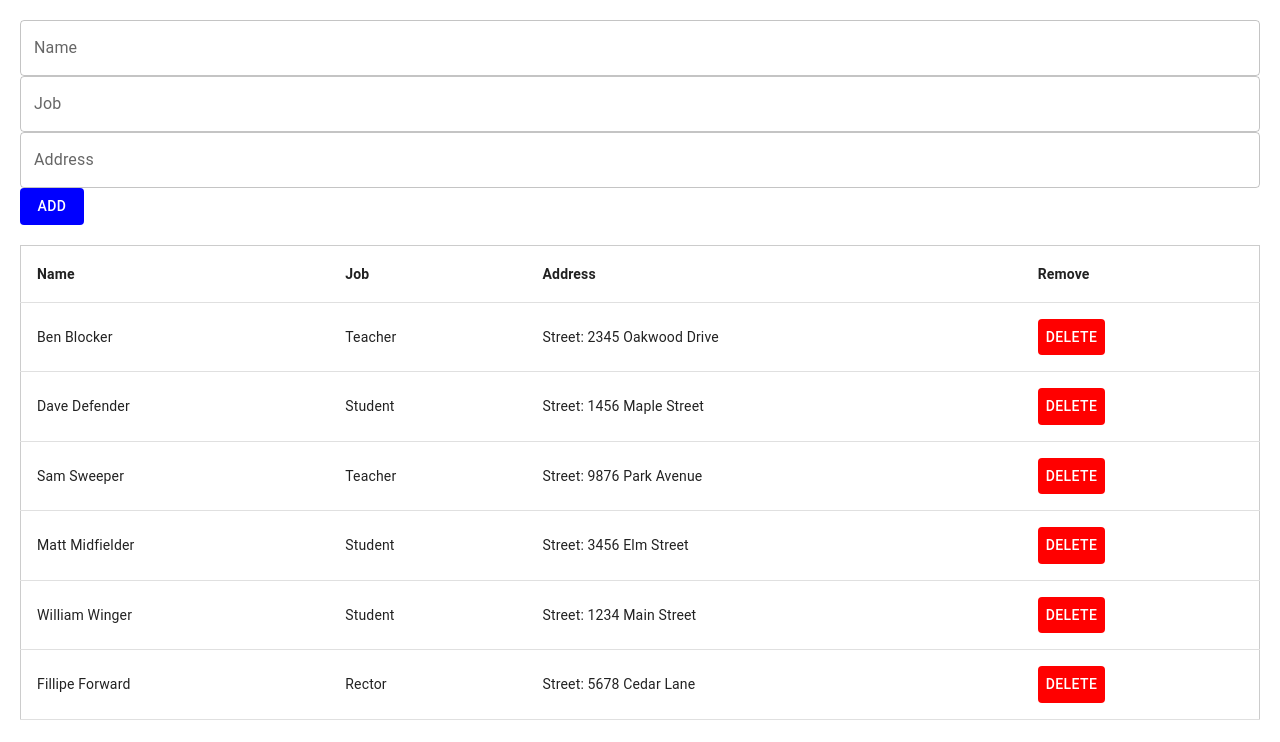
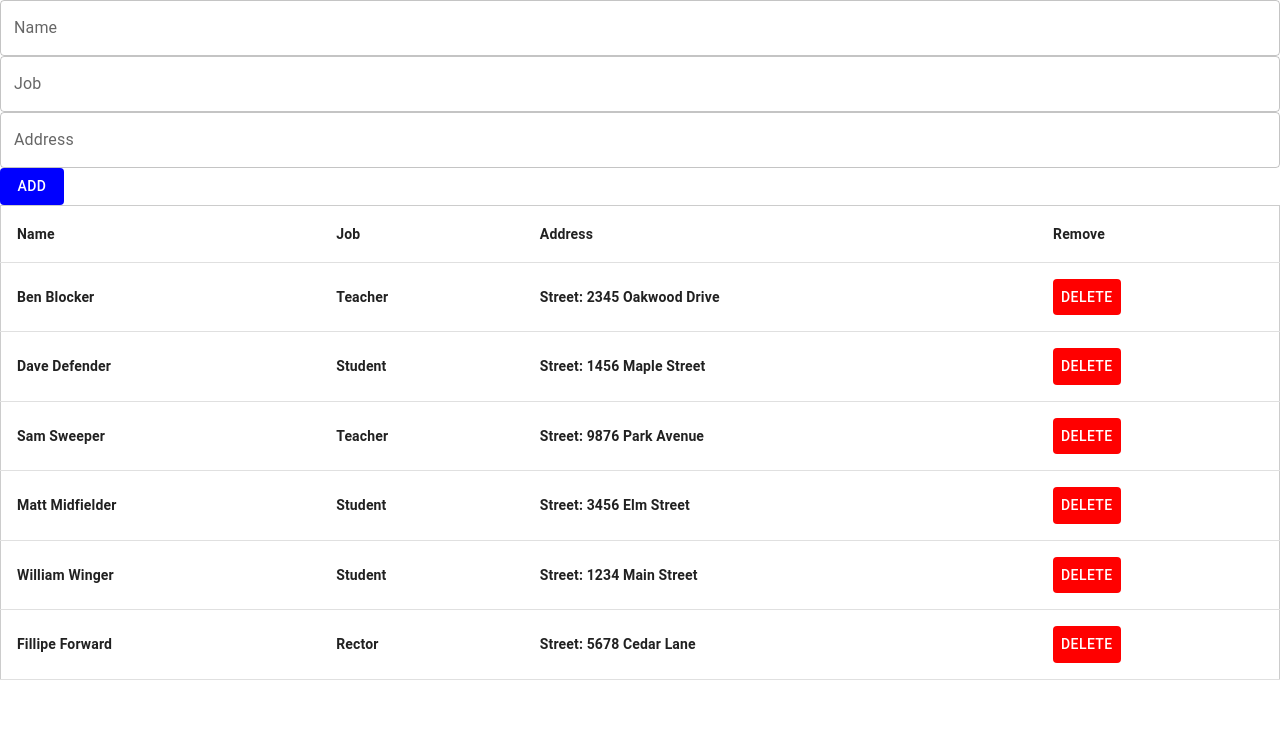
Before and after one commit to notees-no/MDT-web, a React (Create React App) app in the folder js-front1/: page / in a window 1280 px wide. Shown: the top 742 px of the page. Built offline with nearby package versions, Linux system fonts and the light colour scheme.

Commit message:
lab add theme from material ui

```diff
--- a/js-front1/src/App.js
+++ b/js-front1/src/App.js
@@ -1,13 +1,12 @@
+import React from 'react';
+import ThemForm from './ThemForm';
+import ThemTable from './ThemTable';
 import EmployeeAPI from "./api/service";
-import EmployeeTable from "./Table";
-import { useState } from "react";
-import Form from "./Form";
-import { Box } from '@mui/material';
 
 const initialEmployees = EmployeeAPI.all();
 
 function App() {
-  const [employees, setEmployees] = useState(initialEmployees);
+  const [employees, setEmployees] = React.useState(initialEmployees);
 
   const delEmp = (id) => {
     if (EmployeeAPI.delete(id)) {
@@ -23,11 +22,10 @@ function App() {
   };
 
   return (
-    <Box sx={{ padding: '20px' }}>
-      <Form handleSubmit={addEmployee} inEmployee={{ name: "", job: "", address: "" }} />
-      <Box sx={{ marginBottom: '20px' }} />
-      <EmployeeTable employees={employees} delEmployee={delEmp} />
-    </Box>
+    <div>
+      <ThemForm handleSubmit={addEmployee} inEmployee={{ name: "", job: "", address: "" }} />
+      <ThemTable employees={employees} delEmployee={delEmp} />
+    </div>
   );
 }
 
--- a/js-front1/src/Form.js
+++ b/js-front1/src/Form.js
@@ -22,23 +22,20 @@ const Form = ({ handleSubmit, inEmployee }) => {
         name="name"
         value={employee.name}
         onChange={handleChange}
-        sx={{ width: '100%' }}
       />
       <TextField
         label="Job"
         name="job"
         value={employee.job}
         onChange={handleChange}
-        sx={{ width: '100%' }}
       />
       <TextField
         label="Address"
         name="address"
         value={employee.address}
         onChange={handleChange}
-        sx={{ width: '100%' }}
       />
-      <Button type="submit" sx={{ backgroundColor: 'blue', color: 'white' }}>Add</Button>
+      <Button type="submit">Add</Button>
     </form>
   );
 };
--- a/js-front1/src/Table.js
+++ b/js-front1/src/Table.js
@@ -4,13 +4,13 @@ import Button from '@mui/material/Button';
 
 const EmployeeTable = ({ employees, delEmployee }) => {
   return (
-    <MuiTable sx={{ border: '1px solid #ccc' }}>
+    <MuiTable>
       <TableHead>
         <TableRow>
-          <TableCell sx={{ fontWeight: 'bold' }}>Name</TableCell>
-          <TableCell sx={{ fontWeight: 'bold' }}>Job</TableCell>
-          <TableCell sx={{ fontWeight: 'bold' }}>Address</TableCell>
-          <TableCell sx={{ fontWeight: 'bold' }}>Remove</TableCell>
+          <TableCell>Name</TableCell>
+          <TableCell>Job</TableCell>
+          <TableCell>Address</TableCell>
+          <TableCell>Remove</TableCell>
         </TableRow>
       </TableHead>
       <TableBody>
@@ -21,7 +21,7 @@ const EmployeeTable = ({ employees, delEmployee }) => {
               <TableCell>{employee.job}</TableCell>
               <TableCell>{employee.address}</TableCell>
               <TableCell>
-                <Button onClick={() => delEmployee(employee.id)} sx={{ backgroundColor: 'red', color: 'white' }}>Delete</Button>
+                <Button onClick={() => delEmployee(employee.id)}>Delete</Button>
               </TableCell>
             </TableRow>
           );
--- /dev/null
+++ b/js-front1/src/ThemForm.js
@@ -0,0 +1,65 @@
+import React from 'react';
+import { createTheme, ThemeProvider } from '@mui/material/styles';
+import { TextField, Button } from '@mui/material';
+
+const theme = createTheme({
+  components: {
+    MuiButton: {
+      styleOverrides: {
+        root: {
+          backgroundColor: 'blue',
+          color: 'white',
+        },
+      },
+    },
+    MuiTextField: {
+      styleOverrides: {
+        root: {
+          width: '100%',
+        },
+      },
+    },
+  },
+});
+
+const ThemForm = ({ handleSubmit, inEmployee }) => {
+  const [employee, setEmployee] = React.useState(inEmployee);
+
+  const handleChange = (event) => {
+    const { name, value } = event.target;
+    setEmployee({ ...employee, [name]: value });
+  };
+
+  const onSubmit = (event) => {
+    event.preventDefault();
+    handleSubmit(employee);
+  };
+
+  return (
+    <ThemeProvider theme={theme}>
+      <form onSubmit={onSubmit}>
+        <TextField
+          label="Name"
+          name="name"
+          value={employee.name}
+          onChange={handleChange}
+        />
+        <TextField
+          label="Job"
+          name="job"
+          value={employee.job}
+          onChange={handleChange}
+        />
+        <TextField
+          label="Address"
+          name="address"
+          value={employee.address}
+          onChange={handleChange}
+        />
+        <Button type="submit">Add</Button>
+      </form>
+    </ThemeProvider>
+  );
+};
+
+export default ThemForm;
--- /dev/null
+++ b/js-front1/src/ThemTable.js
@@ -0,0 +1,64 @@
+import React from 'react';
+import { createTheme, ThemeProvider } from '@mui/material/styles';
+import { Table, TableHead, TableRow, TableCell, TableBody } from '@mui/material';
+import Button from '@mui/material/Button';
+
+const theme = createTheme({
+  components: {
+    MuiTable: {
+      styleOverrides: {
+        root: {
+          border: '1px solid #ccc',
+        },
+      },
+    },
+    MuiTableCell: {
+      styleOverrides: {
+        root: {
+          fontWeight: 'bold',
+        },
+      },
+    },
+    MuiButton: {
+      styleOverrides: {
+        root: {
+          backgroundColor: 'red',
+          color: 'white',
+        },
+      },
+    },
+  },
+});
+
+const ThemTable = ({ employees, delEmployee }) => {
+  return (
+    <ThemeProvider theme={theme}>
+      <Table>
+        <TableHead>
+          <TableRow>
+            <TableCell>Name</TableCell>
+            <TableCell>Job</TableCell>
+            <TableCell>Address</TableCell>
+            <TableCell>Remove</TableCell>
+          </TableRow>
+        </TableHead>
+        <TableBody>
+          {employees.map((employee, index) => {
+            return (
+              <TableRow key={index}>
+                <TableCell>{employee.name}</TableCell>
+                <TableCell>{employee.job}</TableCell>
+                <TableCell>{employee.address}</TableCell>
+                <TableCell>
+                  <Button onClick={() => delEmployee(employee.id)}>Delete</Button>
+                </TableCell>
+              </TableRow>
+            );
+          })}
+        </TableBody>
+      </Table>
+    </ThemeProvider>
+  );
+};
+
+export default ThemTable;
```
